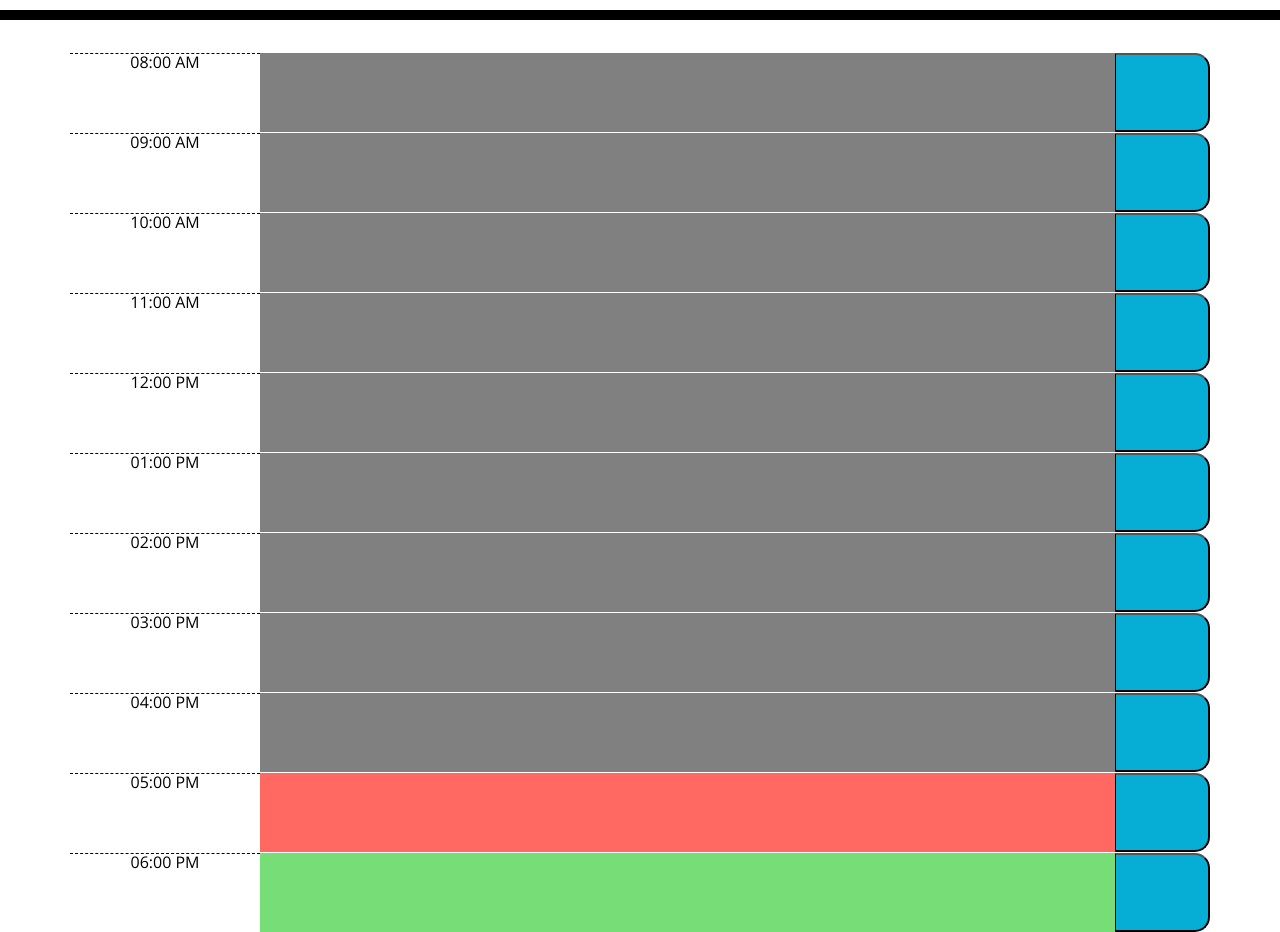
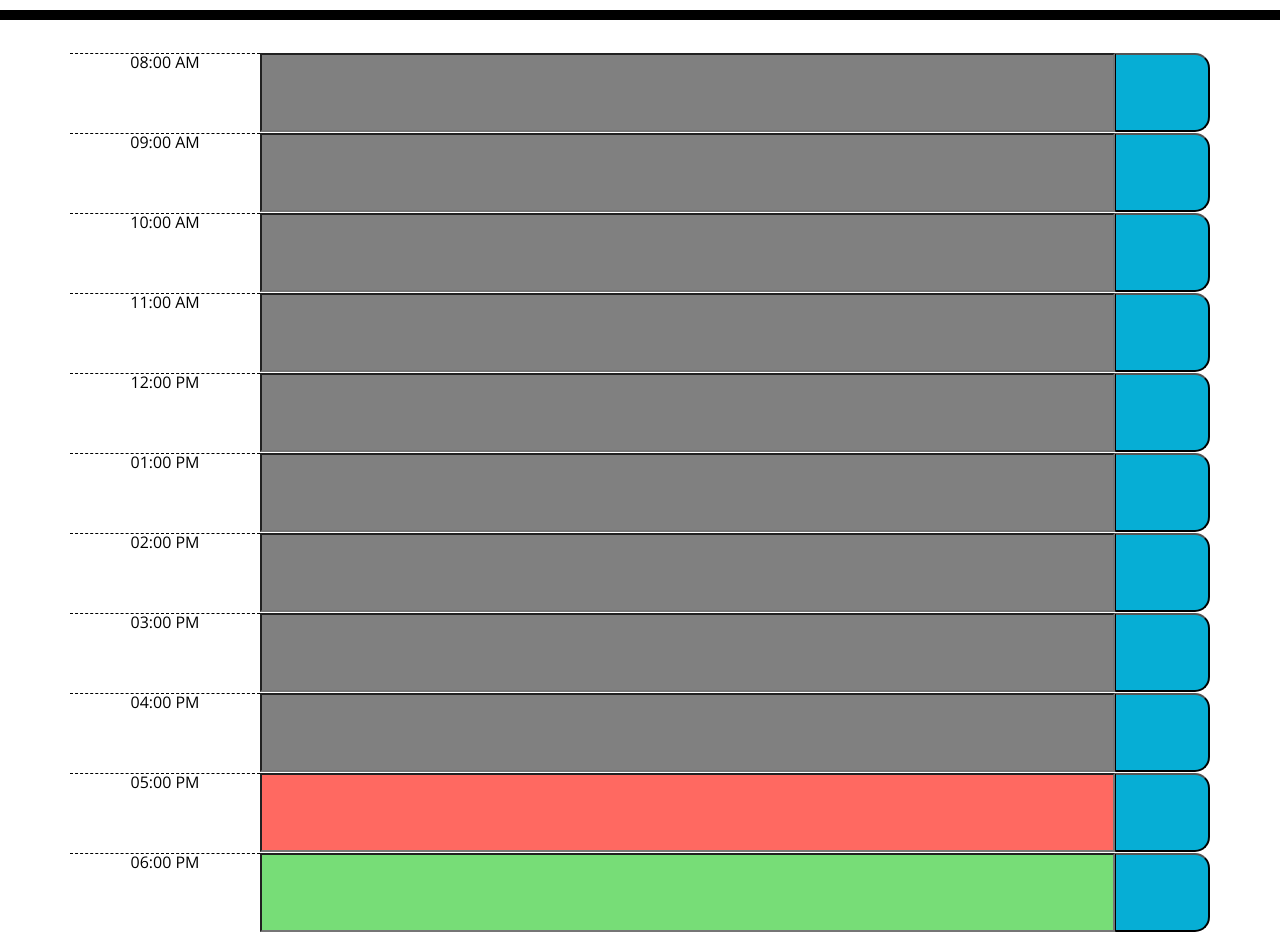
Before and after one commit to josesanchezcapo/bc05-work-day-scheduler, a plain HTML site: page index.html in a window 1280 px wide. Shown: the part 280-1212 px from the top of the page. Drawn offline with nearby package versions, Linux system fonts and the light colour scheme.

Commit message:
adding inputs blocks

```diff
--- a/index.html
+++ b/index.html
@@ -28,77 +28,77 @@
     <!-- Timeblocks -->
     <div class="row">
       <div class="col-2 hour" style="text-align: center;">08:00 AM</div>
-      <div id="8" class="col" data-value="08:00 am"></div>
+      <input id="8" class="col" data-value="08:00 am">
       <button class="col-1 saveBtn">
         <span></span>
       </button>
     </div>
     <div  class="row">
       <div class="col-2 hour" style="text-align: center;">09:00 AM</div>
-      <div id="9" class="col" data-value="09:00 am"></div>
+      <input id="9" class="col" data-value="09:00 am">
       <button class="col-1 saveBtn">
         <span></span>
       </button>
     </div>
     <div  class="row">
       <div class="col-2 hour" style="text-align: center;">10:00 AM</div>
-      <div id="10"class="col" data-value="10:00 am"></div>
+      <input id="10"class="col" data-value="10:00 am">
       <button class="col-1 saveBtn">
         <span></span>
       </button>
     </div>
     <div  class="row">
       <div class="col-2 hour" style="text-align: center;">11:00 AM</div>
-      <div id="11"class="col" data-value="11:00 am"></div>
+      <input id="11"class="col" data-value="11:00 am">
       <button class="col-1 saveBtn">
         <span></span>
       </button>
     </div>
     <div  class="row">
       <div class="col-2 hour" style="text-align: center;">12:00 PM</div>
-      <div id="12"class="col" data-value="12:00 pm"></div>
+      <input id="12"class="col" data-value="12:00 pm">
       <button class="col-1 saveBtn">
         <span></span>
       </button>
     </div>
     <div  class="row">
       <div class="col-2 hour" style="text-align: center;">01:00 PM</div>
-      <div id="13"class="col" data-value="1:00 pm"></div>
+      <input id="13"class="col" data-value="1:00 pm">
       <button class="col-1 saveBtn">
         <span></span>
       </button>
     </div>
     <div class="row">
       <div class="col-2 hour" style="text-align: center;">02:00 PM</div>
-      <div id="14" class="col" data-value="2:00 pm"></div>
+      <input id="14" class="col" data-value="2:00 pm">
       <button class="col-1 saveBtn">
         <span></span>
       </button>
     </div>
     <div  class="row">
       <div class="col-2 hour" style="text-align: center;">03:00 PM</div>
-      <div id="15"class="col" data-value="3:00 pm"></div>
+      <input id="15"class="col" data-value="3:00 pm">
       <button class="col-1 saveBtn">
         <span></span>
       </button>
     </div>
     <div  class="row">
       <div class="col-2 hour" style="text-align: center;">04:00 PM</div>
-      <div id="16"class="col" data-value="4:00 pm"></div>
+      <input id="16"class="col" data-value="4:00 pm">
       <button class="col-1 saveBtn">
         <span></span>
       </button>
     </div>
     <div class="row">
       <div class="col-2 hour" style="text-align: center;">05:00 PM</div>
-      <div id="17" class="col" data-value="5:00 pm"></div>
+      <input id="17" class="col" data-value="5:00 pm">
       <button class="col-1 saveBtn">
         <span></span>
       </button>
     </div>
     <div class="row">
       <div class="col-2 hour" style="text-align: center;">06:00 PM</div>
-      <div id="18" class="col" data-value="6:00 pm"></div>
+      <input id="18" class="col" data-value="6:00 pm">
       <button class="col-1 saveBtn">
         <span></span>
       </button>
```
